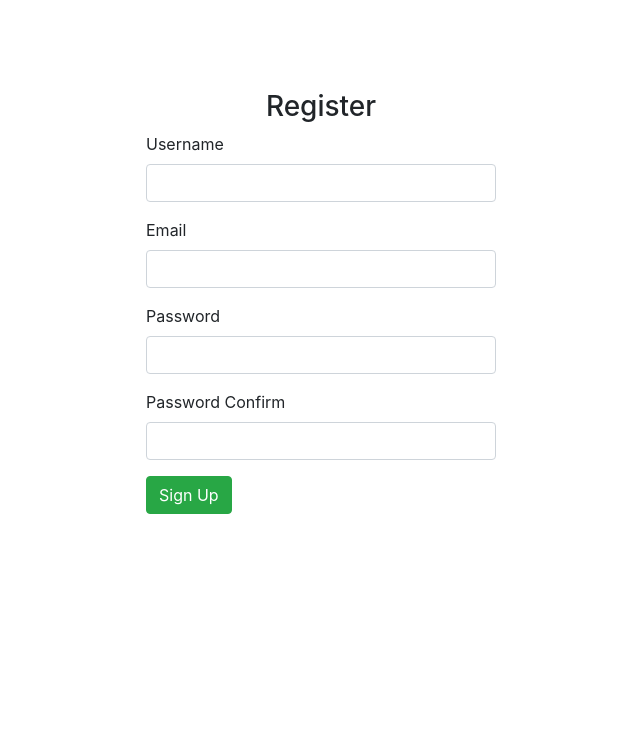
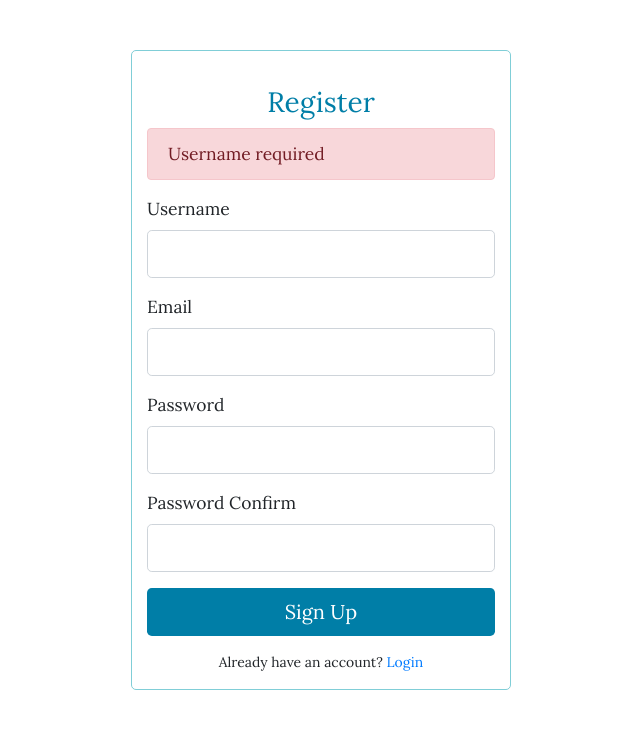
Before and after one commit to AwaMelvine/email-verification-php, a PHP site: page /signup.php in a window 1280 px wide. Shown: the top 729 px of the page, without its empty margins (319-959 px from the left). Run offline with PHP 8.4, Linux system fonts and the light colour scheme.

Commit message:
chore(styling) Finish styling all required pages
- Add custom styling to auth pages.
- Create and style homepage

```diff
--- a/main.css
+++ b/main.css
@@ -1,3 +1,42 @@
+@import url('https://fonts.googleapis.com/css?family=Lora');
+
 .form-wrapper {
-  margin-top: 90px;
+  margin-top: 50px;
+  font-family: 'Lora', serif;
+  font-size: 1.09em;
 }
+
+.form-wrapper.login {
+  margin-top: 120px;
+}
+
+.form-wrapper p {
+  font-size: .8em;
+  text-align: center;
+}
+
+.form-control:focus {
+  box-shadow: none;
+}
+
+.form-wrapper {
+  border: 1px solid #80CED7;
+  border-radius: 5px;
+  padding: 35px 15px 0px 15px;
+}
+
+.form-wrapper.auth .form-title {
+  color: #007EA7;
+}
+
+.form-wrapper.auth button {
+  background: #007EA7;
+  color: white;
+}
+
+.home-wrapper {
+  margin-top: 150px;
+  border-radius: 5px;
+  padding: 10px;
+  border: 1px solid #80CED7;
+}
--- a/signup.php
+++ b/signup.php
@@ -4,6 +4,7 @@
   <meta charset="UTF-8">
   <meta name="viewport" content="width=device-width, initial-scale=1.0">
   <meta http-equiv="X-UA-Compatible" content="ie=edge">
+
   <!-- Bootstrap CSS -->
   <link rel="stylesheet" href="https://cdnjs.cloudflare.com/ajax/libs/twitter-bootstrap/4.0.0/css/bootstrap.min.css" />
   <link rel="stylesheet" href="main.css">
@@ -12,29 +13,35 @@
 <body>
   <div class="container">
     <div class="row">
-      <div class="col-md-4 offset-md-4 form-wrapper">
-        <h3 class="text-center">Register</h3>
+      <div class="col-md-4 offset-md-4 form-wrapper auth">
+        <h3 class="text-center form-title">Register</h3>
+
+        <div class="alert alert-danger alert-dismissible fade show" role="alert">
+          Username required
+        </div>
+
         <form action="signup.php" method="post">
           <div class="form-group">
             <label>Username</label>
-            <input type="text" name="username" class="form-control">
+            <input type="text" name="username" class="form-control form-control-lg">
           </div>
           <div class="form-group">
             <label>Email</label>
-            <input type="text" name="email" class="form-control">
+            <input type="text" name="email" class="form-control form-control-lg">
           </div>
           <div class="form-group">
             <label>Password</label>
-            <input type="password" name="password" class="form-control">
+            <input type="password" name="password" class="form-control form-control-lg">
           </div>
           <div class="form-group">
             <label>Password Confirm</label>
-            <input type="password" name="passwordConf" class="form-control">
+            <input type="password" name="passwordConf" class="form-control form-control-lg">
           </div>
           <div class="form-group">
-            <button type="submit" name="signup-btn" class="btn btn-success pull-right">Sign Up</button>
+            <button type="submit" name="signup-btn" class="btn btn-lg btn-block">Sign Up</button>
           </div>
         </form>
+        <p>Already have an account? <a href="login.php">Login</a></p>
       </div>
     </div>
   </div>
```
Also changed, not shown: index.php (added, +29 -0 lines), login.php (+6 -6 lines).
